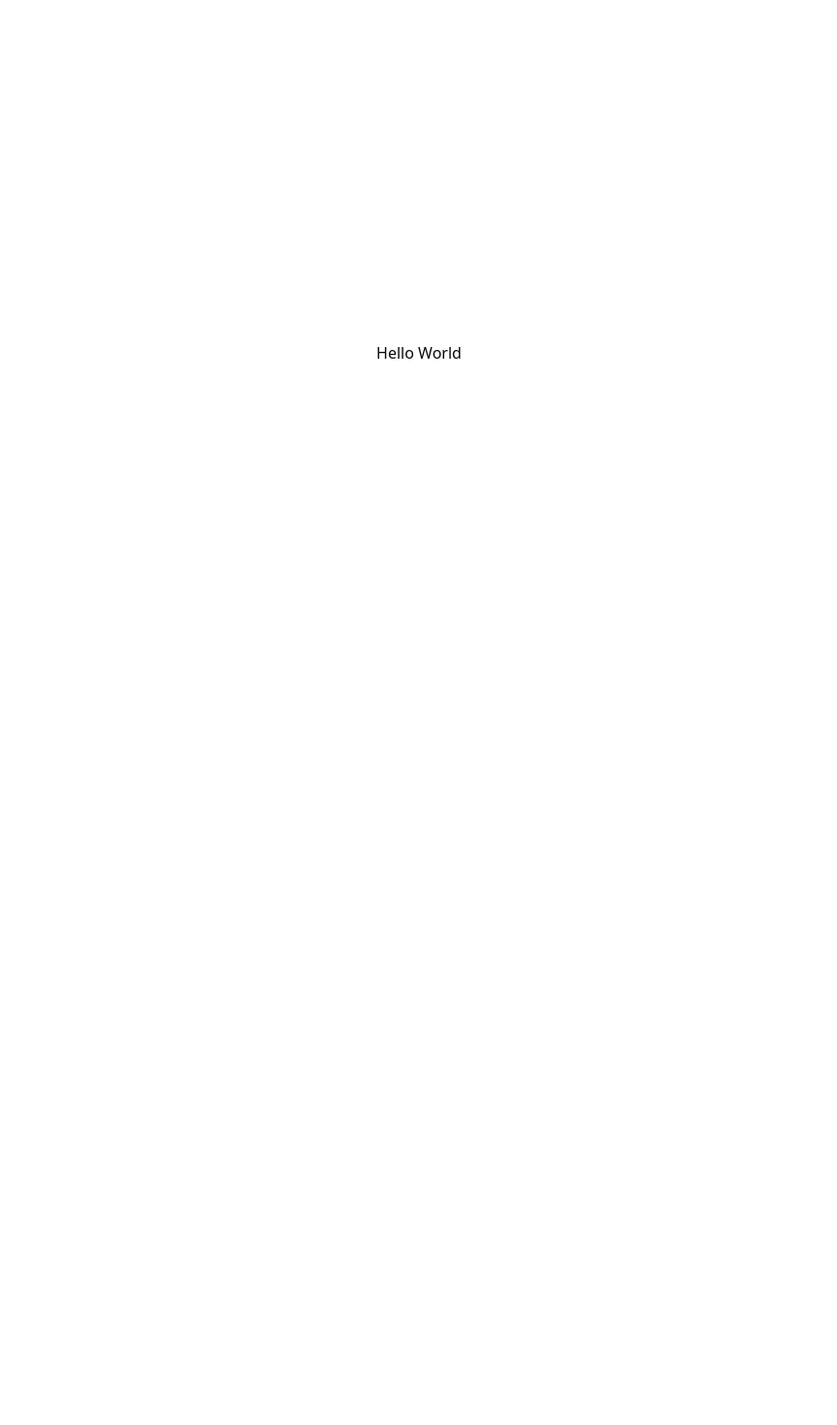
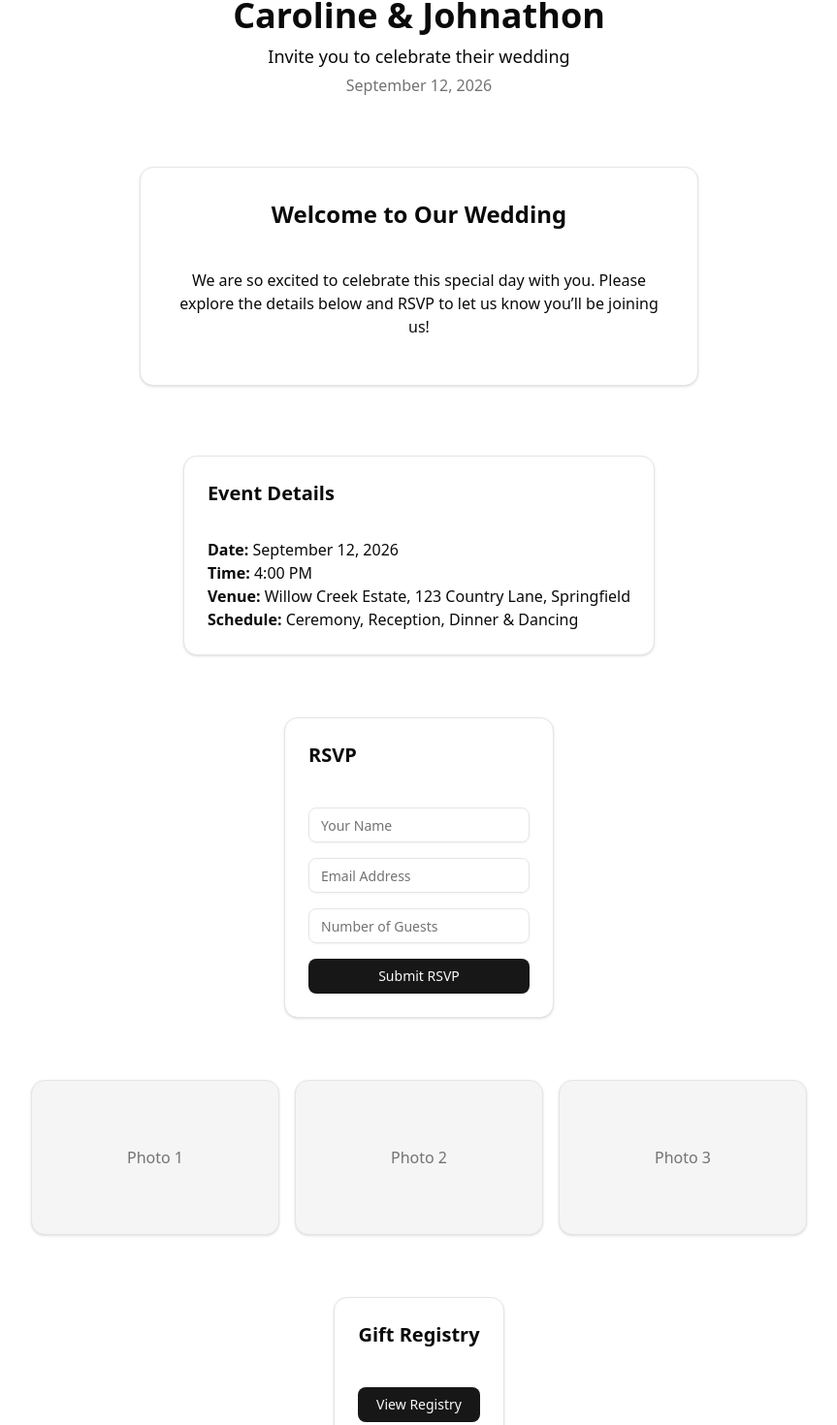
Before and after one commit to DHughes987/cj-wedding, a React (Vite) app: page / in a window 1280 px wide. Shown: the part 36-1506 px from the top of the page at 97% size, without its empty margins (208-1071 px from the left). Before the commit the page ends 800 px from the top, so only its background shows below. Built offline with nearby package versions, Linux system fonts and the light colour scheme.

Commit message:
add base sections

```diff
--- a/src/App.tsx
+++ b/src/App.tsx
@@ -1,9 +1,23 @@
+import Header from "./components/Header";
+import HeroSection from "./components/HeroSection";
+import EventDetails from "./components/EventDetails";
+import RSVP from "./components/RSVP";
+import Gallery from "./components/Gallery";
+import GiftRegistry from "./components/GiftRegistry";
+import Footer from "./components/Footer";
+
 export function App() {
   return (
-    <div className="flex items-center justify-center min-h-screen">
-      <div className="font-medium">Hello World</div>
+    <div className="min-h-screen flex flex-col bg-background text-foreground">
+      <Header />
+      <HeroSection />
+      <EventDetails />
+      <RSVP />
+      <Gallery />
+      <GiftRegistry />
+      <Footer />
     </div>
-  )
+  );
 }
 
-export default App
+export default App;
--- /dev/null
+++ b/src/components/EventDetails.tsx
@@ -0,0 +1,18 @@
+import React from "react";
+import { Card } from "@/components/ui/card";
+
+const EventDetails: React.FC = () => (
+  <section className="py-8 flex justify-center">
+    <Card className="max-w-lg p-6">
+      <h3 className="text-xl font-semibold mb-2">Event Details</h3>
+      <ul className="text-left">
+        <li><strong>Date:</strong> September 12, 2026</li>
+        <li><strong>Time:</strong> 4:00 PM</li>
+        <li><strong>Venue:</strong> Willow Creek Estate, 123 Country Lane, Springfield</li>
+        <li><strong>Schedule:</strong> Ceremony, Reception, Dinner & Dancing</li>
+      </ul>
+    </Card>
+  </section>
+);
+
+export default EventDetails;
--- /dev/null
+++ b/src/components/Footer.tsx
@@ -0,0 +1,10 @@
+import React from "react";
+
+const Footer: React.FC = () => (
+  <footer className="py-6 text-center text-muted-foreground">
+    <p>Contact us: caroline.johnathon.wedding@email.com</p>
+    <p>&copy; 2026 Caroline & Johnathon</p>
+  </footer>
+);
+
+export default Footer;
--- /dev/null
+++ b/src/components/Gallery.tsx
@@ -0,0 +1,15 @@
+import React from "react";
+import { Card } from "@/components/ui/card";
+
+const Gallery: React.FC = () => (
+  <section className="py-8 flex flex-wrap justify-center gap-4">
+    {/* Replace with actual images */}
+    {[1,2,3].map((img) => (
+      <Card key={img} className="w-64 h-40 flex items-center justify-center bg-muted">
+        <span className="text-muted-foreground">Photo {img}</span>
+      </Card>
+    ))}
+  </section>
+);
+
+export default Gallery;
--- /dev/null
+++ b/src/components/GiftRegistry.tsx
@@ -0,0 +1,16 @@
+import React from "react";
+import { Card } from "@/components/ui/card";
+import { Button } from "@/components/ui/button";
+
+const GiftRegistry: React.FC = () => (
+  <section className="py-8 flex justify-center">
+    <Card className="max-w-md p-6">
+      <h3 className="text-xl font-semibold mb-4">Gift Registry</h3>
+      <Button asChild>
+        <a href="https://www.example.com/registry" target="_blank" rel="noopener noreferrer">View Registry</a>
+      </Button>
+    </Card>
+  </section>
+);
+
+export default GiftRegistry;
--- /dev/null
+++ b/src/components/Header.tsx
@@ -0,0 +1,11 @@
+import React from "react";
+
+const Header: React.FC = () => (
+  <header className="py-8 text-center">
+    <h1 className="text-4xl font-bold">Caroline & Johnathon</h1>
+    <p className="text-lg mt-2">Invite you to celebrate their wedding</p>
+    <p className="text-md mt-1 text-muted-foreground">September 12, 2026</p>
+  </header>
+);
+
+export default Header;
--- /dev/null
+++ b/src/components/HeroSection.tsx
@@ -0,0 +1,14 @@
+import React from "react";
+import { Card } from "@/components/ui/card";
+
+const HeroSection: React.FC = () => (
+  <section className="flex flex-col items-center py-10">
+    <Card className="max-w-xl p-8 text-center">
+      <h2 className="text-2xl font-semibold mb-4">Welcome to Our Wedding</h2>
+      <p className="mb-4">We are so excited to celebrate this special day with you. Please explore the details below and RSVP to let us know you’ll be joining us!</p>
+      {/* Add a photo or illustration here if desired */}
+    </Card>
+  </section>
+);
+
+export default HeroSection;
--- /dev/null
+++ b/src/components/RSVP.tsx
@@ -0,0 +1,20 @@
+import React from "react";
+import { Button } from "@/components/ui/button";
+import { Card } from "@/components/ui/card";
+import { Input } from "@/components/ui/input";
+
+const RSVP: React.FC = () => (
+  <section className="py-8 flex justify-center">
+    <Card className="max-w-md p-6">
+      <h3 className="text-xl font-semibold mb-4">RSVP</h3>
+      <form className="flex flex-col gap-4">
+        <Input type="text" placeholder="Your Name" required />
+        <Input type="email" placeholder="Email Address" required />
+        <Input type="number" placeholder="Number of Guests" min={1} required />
+        <Button type="submit">Submit RSVP</Button>
+      </form>
+    </Card>
+  </section>
+);
+
+export default RSVP;
--- /dev/null
+++ b/src/components/ui/button.tsx
@@ -0,0 +1,64 @@
+import * as React from "react"
+import { cva, type VariantProps } from "class-variance-authority"
+import { Slot } from "radix-ui"
+
+import { cn } from "@/lib/utils"
+
+const buttonVariants = cva(
+  "inline-flex items-center justify-center gap-2 whitespace-nowrap rounded-md text-sm font-medium transition-all disabled:pointer-events-none disabled:opacity-50 [&_svg]:pointer-events-none [&_svg:not([class*='size-'])]:size-4 shrink-0 [&_svg]:shrink-0 outline-none focus-visible:border-ring focus-visible:ring-ring/50 focus-visible:ring-[3px] aria-invalid:ring-destructive/20 dark:aria-invalid:ring-destructive/40 aria-invalid:border-destructive",
+  {
+    variants: {
+      variant: {
+        default: "bg-primary text-primary-foreground hover:bg-primary/90",
+        destructive:
+          "bg-destructive text-white hover:bg-destructive/90 focus-visible:ring-destructive/20 dark:focus-visible:ring-destructive/40 dark:bg-destructive/60",
+        outline:
+          "border bg-background shadow-xs hover:bg-accent hover:text-accent-foreground dark:bg-input/30 dark:border-input dark:hover:bg-input/50",
+        secondary:
+          "bg-secondary text-secondary-foreground hover:bg-secondary/80",
+        ghost:
+          "hover:bg-accent hover:text-accent-foreground dark:hover:bg-accent/50",
+        link: "text-primary underline-offset-4 hover:underline",
+      },
+      size: {
+        default: "h-9 px-4 py-2 has-[>svg]:px-3",
+        xs: "h-6 gap-1 rounded-md px-2 text-xs has-[>svg]:px-1.5 [&_svg:not([class*='size-'])]:size-3",
+        sm: "h-8 rounded-md gap-1.5 px-3 has-[>svg]:px-2.5",
+        lg: "h-10 rounded-md px-6 has-[>svg]:px-4",
+        icon: "size-9",
+        "icon-xs": "size-6 rounded-md [&_svg:not([class*='size-'])]:size-3",
+        "icon-sm": "size-8",
+        "icon-lg": "size-10",
+      },
+    },
+    defaultVariants: {
+      variant: "default",
+      size: "default",
+    },
+  }
+)
+
+function Button({
+  className,
+  variant = "default",
+  size = "default",
+  asChild = false,
+  ...props
+}: React.ComponentProps<"button"> &
+  VariantProps<typeof buttonVariants> & {
+    asChild?: boolean
+  }) {
+  const Comp = asChild ? Slot.Root : "button"
+
+  return (
+    <Comp
+      data-slot="button"
+      data-variant={variant}
+      data-size={size}
+      className={cn(buttonVariants({ variant, size, className }))}
+      {...props}
+    />
+  )
+}
+
+export { Button, buttonVariants }
--- /dev/null
+++ b/src/components/ui/card.tsx
@@ -0,0 +1,92 @@
+import * as React from "react"
+
+import { cn } from "@/lib/utils"
+
+function Card({ className, ...props }: React.ComponentProps<"div">) {
+  return (
+    <div
+      data-slot="card"
+      className={cn(
+        "bg-card text-card-foreground flex flex-col gap-6 rounded-xl border py-6 shadow-sm",
+        className
+      )}
+      {...props}
+    />
+  )
+}
+
+function CardHeader({ className, ...props }: React.ComponentProps<"div">) {
+  return (
+    <div
+      data-slot="card-header"
+      className={cn(
+        "@container/card-header grid auto-rows-min grid-rows-[auto_auto] items-start gap-2 px-6 has-data-[slot=card-action]:grid-cols-[1fr_auto] [.border-b]:pb-6",
+        className
+      )}
+      {...props}
+    />
+  )
+}
+
+function CardTitle({ className, ...props }: React.ComponentProps<"div">) {
+  return (
+    <div
+      data-slot="card-title"
+      className={cn("leading-none font-semibold", className)}
+      {...props}
+    />
+  )
+}
+
+function CardDescription({ className, ...props }: React.ComponentProps<"div">) {
+  return (
+    <div
+      data-slot="card-description"
+      className={cn("text-muted-foreground text-sm", className)}
+      {...props}
+    />
+  )
+}
+
+function CardAction({ className, ...props }: React.ComponentProps<"div">) {
+  return (
+    <div
+      data-slot="card-action"
+      className={cn(
+        "col-start-2 row-span-2 row-start-1 self-start justify-self-end",
+        className
+      )}
+      {...props}
+    />
+  )
+}
+
+function CardContent({ className, ...props }: React.ComponentProps<"div">) {
+  return (
+    <div
+      data-slot="card-content"
+      className={cn("px-6", className)}
+      {...props}
+    />
+  )
+}
+
+function CardFooter({ className, ...props }: React.ComponentProps<"div">) {
+  return (
+    <div
+      data-slot="card-footer"
+      className={cn("flex items-center px-6 [.border-t]:pt-6", className)}
+      {...props}
+    />
+  )
+}
+
+export {
+  Card,
+  CardHeader,
+  CardFooter,
+  CardTitle,
+  CardAction,
+  CardDescription,
+  CardContent,
+}
--- /dev/null
+++ b/src/components/ui/input.tsx
@@ -0,0 +1,21 @@
+import * as React from "react"
+
+import { cn } from "@/lib/utils"
+
+function Input({ className, type, ...props }: React.ComponentProps<"input">) {
+  return (
+    <input
+      type={type}
+      data-slot="input"
+      className={cn(
+        "file:text-foreground placeholder:text-muted-foreground selection:bg-primary selection:text-primary-foreground dark:bg-input/30 border-input h-9 w-full min-w-0 rounded-md border bg-transparent px-3 py-1 text-base shadow-xs transition-[color,box-shadow] outline-none file:inline-flex file:h-7 file:border-0 file:bg-transparent file:text-sm file:font-medium disabled:pointer-events-none disabled:cursor-not-allowed disabled:opacity-50 md:text-sm",
+        "focus-visible:border-ring focus-visible:ring-ring/50 focus-visible:ring-[3px]",
+        "aria-invalid:ring-destructive/20 dark:aria-invalid:ring-destructive/40 aria-invalid:border-destructive",
+        className
+      )}
+      {...props}
+    />
+  )
+}
+
+export { Input }
```
